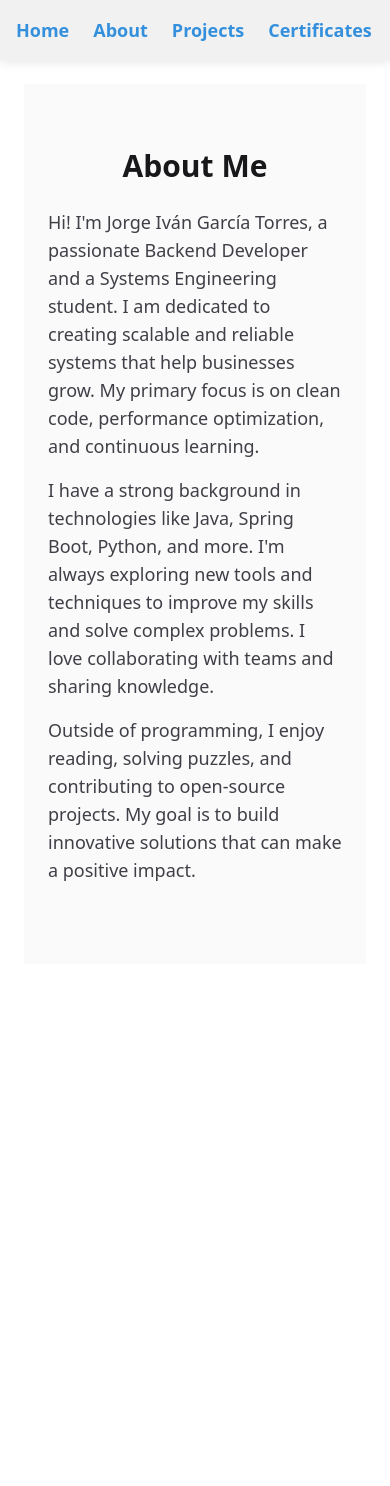
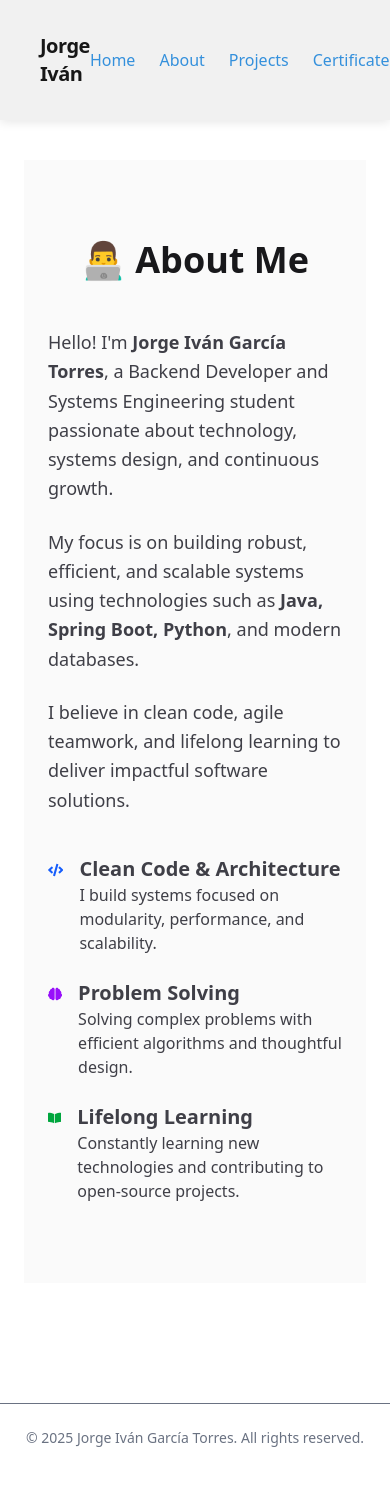
Before and after one commit to JorgeGarcia105/portafolio-react-next, a Next.js app: page /about in a window 390 px wide. Shown: the top 1486 px of the page. Before the commit the page ends 988 px from the top, so only its background shows below. Built offline with nearby package versions, Linux system fonts and the light colour scheme.

Commit message:
Mejora del diseño, implementacion de giro e imgen reversa, salta imagen con informacion del certificados

```diff
--- a/src/app/about/page.tsx
+++ b/src/app/about/page.tsx
@@ -1,24 +1,67 @@
 "use client";
+
+import { FaCode, FaBrain, FaBookOpen } from "react-icons/fa";
+import { motion } from "framer-motion";
 
 export default function About() {
   return (
-    <section id="about" className="py-16 px-6 lg:px-16 bg-zinc-50 dark:bg-zinc-900">
-      <h2 className="text-3xl lg:text-4xl font-bold text-center text-zinc-900 dark:text-zinc-100 mb-6">
-        About Me
-      </h2>
-      <div className="max-w-3xl mx-auto text-zinc-700 dark:text-zinc-300">
-        <p className="text-lg mb-4">
-          Hi! I'm Jorge Iván García Torres, a passionate Backend Developer and a Systems Engineering student. I am dedicated to creating scalable and
-          reliable systems that help businesses grow. My primary focus is on clean code, performance optimization, and continuous learning.
-        </p>
-        <p className="text-lg mb-4">
-          I have a strong background in technologies like Java, Spring Boot, Python, and more. I'm always exploring new tools and techniques to improve
-          my skills and solve complex problems. I love collaborating with teams and sharing knowledge.
-        </p>
-        <p className="text-lg mb-4">
-          Outside of programming, I enjoy reading, solving puzzles, and contributing to open-source projects. My goal is to build innovative solutions
-          that can make a positive impact.
-        </p>
+    <section id="about" className="py-20 px-6 lg:px-24 bg-zinc-50 dark:bg-zinc-900">
+      <motion.h2
+        initial={{ opacity: 0, y: -20 }}
+        whileInView={{ opacity: 1, y: 0 }}
+        transition={{ duration: 0.6 }}
+        className="text-4xl font-bold text-center text-zinc-900 dark:text-white mb-12"
+      >
+        👨‍💻 About Me
+      </motion.h2>
+
+      <div className="max-w-5xl mx-auto grid md:grid-cols-2 gap-10 text-zinc-700 dark:text-zinc-300">
+        <motion.div
+          initial={{ opacity: 0, x: -30 }}
+          whileInView={{ opacity: 1, x: 0 }}
+          transition={{ duration: 0.6 }}
+        >
+          <p className="text-lg mb-6 leading-relaxed">
+            Hello! I'm <strong>Jorge Iván García Torres</strong>, a Backend Developer and Systems Engineering student passionate about technology, systems design, and continuous growth.
+          </p>
+          <p className="text-lg mb-6 leading-relaxed">
+            My focus is on building robust, efficient, and scalable systems using technologies such as <strong>Java, Spring Boot, Python</strong>, and modern databases.
+          </p>
+          <p className="text-lg leading-relaxed">
+            I believe in clean code, agile teamwork, and lifelong learning to deliver impactful software solutions.
+          </p>
+        </motion.div>
+
+        <motion.div
+          initial={{ opacity: 0, x: 30 }}
+          whileInView={{ opacity: 1, x: 0 }}
+          transition={{ duration: 0.6 }}
+          className="flex flex-col gap-6"
+        >
+          <div className="flex items-start gap-4">
+            <FaCode className="text-3xl text-blue-600 dark:text-blue-400" />
+            <div>
+              <h3 className="text-xl font-semibold">Clean Code & Architecture</h3>
+              <p className="text-base">I build systems focused on modularity, performance, and scalability.</p>
+            </div>
+          </div>
+
+          <div className="flex items-start gap-4">
+            <FaBrain className="text-3xl text-purple-600 dark:text-purple-400" />
+            <div>
+              <h3 className="text-xl font-semibold">Problem Solving</h3>
+              <p className="text-base">Solving complex problems with efficient algorithms and thoughtful design.</p>
+            </div>
+          </div>
+
+          <div className="flex items-start gap-4">
+            <FaBookOpen className="text-3xl text-green-600 dark:text-green-400" />
+            <div>
+              <h3 className="text-xl font-semibold">Lifelong Learning</h3>
+              <p className="text-base">Constantly learning new technologies and contributing to open-source projects.</p>
+            </div>
+          </div>
+        </motion.div>
       </div>
     </section>
   );
--- a/src/app/contact/page.tsx
+++ b/src/app/contact/page.tsx
@@ -1,22 +1,69 @@
 "use client";
+
+import { Mail, Github, Linkedin, Instagram, Twitter } from "lucide-react";
+import { motion } from "framer-motion";
 
 export default function Contact() {
   return (
-    <section id="contact" className="py-16 px-6 lg:px-16 bg-zinc-50 dark:bg-zinc-900">
-      <h2 className="text-3xl lg:text-4xl font-bold text-center text-zinc-900 dark:text-zinc-100 mb-6">
-        Contact Me
-      </h2>
-      <div className="text-center">
-        <p className="text-lg text-zinc-700 dark:text-zinc-300 mb-6">
-          I'm always open to new opportunities, collaborations, or discussions. Feel free to reach out!
-        </p>
-        <a
+    <section
+      id="contact"
+      className="py-24 px-6 lg:px-16 bg-gradient-to-br from-blue-50 via-zinc-100 to-white dark:from-zinc-900 dark:via-zinc-800 dark:to-zinc-900"
+    >
+      <div className="max-w-3xl mx-auto text-center">
+        <motion.h2
+          className="text-4xl font-extrabold text-zinc-900 dark:text-white mb-4"
+          initial={{ opacity: 0, y: -30 }}
+          whileInView={{ opacity: 1, y: 0 }}
+          transition={{ duration: 0.6 }}
+        >
+          Let's Connect
+        </motion.h2>
+
+        <motion.p
+          className="text-lg text-zinc-600 dark:text-zinc-300 mb-10"
+          initial={{ opacity: 0 }}
+          whileInView={{ opacity: 1 }}
+          transition={{ delay: 0.2, duration: 0.6 }}
+        >
+          I'm always open to interesting ideas, tech talks, and creative collaborations. Feel free to drop a message!
+        </motion.p>
+
+        <motion.a
           href="mailto:jorgarciatorres@outlook.com"
-          className="inline-block bg-blue-600 text-white py-3 px-6 rounded-full shadow-lg hover:bg-blue-700 transition duration-300"
+          className="inline-flex items-center gap-2 bg-blue-600 text-white py-3 px-6 rounded-full shadow-xl hover:bg-blue-700 transition duration-300"
+          whileHover={{ scale: 1.05 }}
         >
-          Send Email
-        </a>
+          <Mail className="w-5 h-5" />
+          Contact Me
+        </motion.a>
+
+        <motion.div
+          className="flex justify-center gap-6 mt-10"
+          initial={{ opacity: 0 }}
+          whileInView={{ opacity: 1 }}
+          transition={{ delay: 0.4, duration: 0.6 }}
+        >
+          <SocialLink href="https://github.com/JorgeGarcia105" icon={<Github />} />
+          <SocialLink href="https://linkedin.com/in/JorgeGarcia105" icon={<Linkedin />} />
+          <SocialLink href="https://instagram.com/TU_USUARIO" icon={<Instagram />} />
+          <SocialLink href="https://twitter.com/TU_USUARIO" icon={<Twitter />} />
+        </motion.div>
       </div>
     </section>
   );
 }
+
+function SocialLink({ href, icon }: { href: string; icon: React.ReactNode }) {
+  return (
+    <a
+      href={href}
+      target="_blank"
+      rel="noopener noreferrer"
+      className="text-zinc-600 dark:text-zinc-300 hover:text-blue-600 dark:hover:text-white transition transform hover:scale-110"
+    >
+      <div className="p-3 rounded-full border border-zinc-300 dark:border-zinc-600 hover:shadow-md">
+        {icon}
+      </div>
+    </a>
+  );
+}
--- a/src/app/globals.css
+++ b/src/app/globals.css
@@ -1,67 +1,130 @@
-/* Importación de Tailwind */
+/* ============================
+   Importación de Tailwind y Plugins
+=============================== */
 @import "tailwindcss";
 @import "tw-animate-css";
 
+/* ============================
+   Variant personalizada para modo oscuro
+=============================== */
 @custom-variant dark (&:is(.dark *));
 
-/* Definición de variables globales para colores claros y oscuros */
+/* ============================
+   Variables globales (modo claro por defecto)
+=============================== */
 :root {
+  /* Colores base */
   --background-light: #ffffff;
   --foreground-light: #171717;
-
   --background-dark: #0a0a0a;
   --foreground-dark: #ededed;
 
-  --accent-light: #3490dc; /* Un color de acento para enlaces y botones */
-  --accent-dark: #61dafb; /* Acento en modo oscuro */
+  /* Acentos */
+  --accent-light: #3490dc;
+  --accent-dark: #61dafb;
 
-  --header-bg-light: #f1f1f1; /* Fondo claro para el encabezado */
-  --header-bg-dark: #333333;  /* Fondo oscuro para el encabezado */  --radius: 0.625rem;  --background: oklch(1 0 0);  --foreground: oklch(0.145 0 0);  --card: oklch(1 0 0);  --card-foreground: oklch(0.145 0 0);  --popover: oklch(1 0 0);  --popover-foreground: oklch(0.145 0 0);  --primary: oklch(0.205 0 0);  --primary-foreground: oklch(0.985 0 0);  --secondary: oklch(0.97 0 0);  --secondary-foreground: oklch(0.205 0 0);  --muted: oklch(0.97 0 0);  --muted-foreground: oklch(0.556 0 0);  --accent: oklch(0.97 0 0);  --accent-foreground: oklch(0.205 0 0);  --destructive: oklch(0.577 0.245 27.325);  --border: oklch(0.922 0 0);  --input: oklch(0.922 0 0);  --ring: oklch(0.708 0 0);  --chart-1: oklch(0.646 0.222 41.116);  --chart-2: oklch(0.6 0.118 184.704);  --chart-3: oklch(0.398 0.07 227.392);  --chart-4: oklch(0.828 0.189 84.429);  --chart-5: oklch(0.769 0.188 70.08);  --sidebar: oklch(0.985 0 0);  --sidebar-foreground: oklch(0.145 0 0);  --sidebar-primary: oklch(0.205 0 0);  --sidebar-primary-foreground: oklch(0.985 0 0);  --sidebar-accent: oklch(0.97 0 0);  --sidebar-accent-foreground: oklch(0.205 0 0);  --sidebar-border: oklch(0.922 0 0);  --sidebar-ring: oklch(0.708 0 0);
+  /* Header */
+  --header-bg-light: #f1f1f1;
+  --header-bg-dark: #333333;
+
+  /* Radius base */
+  --radius: 0.625rem;
+
+  /* Paleta OKLCH (modo claro) */
+  --background: oklch(1 0 0);
+  --foreground: oklch(0.145 0 0);
+  --card: oklch(1 0 0);
+  --card-foreground: oklch(0.145 0 0);
+  --popover: oklch(1 0 0);
+  --popover-foreground: oklch(0.145 0 0);
+  --primary: oklch(0.205 0 0);
+  --primary-foreground: oklch(0.985 0 0);
+  --secondary: oklch(0.97 0 0);
+  --secondary-foreground: oklch(0.205 0 0);
+  --muted: oklch(0.97 0 0);
+  --muted-foreground: oklch(0.556 0 0);
+  --accent: oklch(0.97 0 0);
+  --accent-foreground: oklch(0.205 0 0);
+  --destructive: oklch(0.577 0.245 27.325);
+  --border: oklch(0.922 0 0);
+  --input: oklch(0.922 0 0);
+  --ring: oklch(0.708 0 0);
+
+  /* Colores para gráficos */
+  --chart-1: oklch(0.646 0.222 41.116);
+  --chart-2: oklch(0.6 0.118 184.704);
+  --chart-3: oklch(0.398 0.07 227.392);
+  --chart-4: oklch(0.828 0.189 84.429);
+  --chart-5: oklch(0.769 0.188 70.08);
+
+  /* Sidebar */
+  --sidebar: oklch(0.985 0 0);
+  --sidebar-foreground: oklch(0.145 0 0);
+  --sidebar-primary: oklch(0.205 0 0);
+  --sidebar-primary-foreground: oklch(0.985 0 0);
+  --sidebar-accent: oklch(0.97 0 0);
+  --sidebar-accent-foreground: oklch(0.205 0 0);
+  --sidebar-border: oklch(0.922 0 0);
+  --sidebar-ring: oklch(0.708 0 0);
 }
 
-/* Establecer variables CSS globales para el tema predeterminado (claro) */
+/* ============================
+   Tema por defecto (modo claro)
+=============================== */
 @theme inline {
   --color-background: var(--background-light);
   --color-foreground: var(--foreground-light);
   --color-accent: var(--accent-light);
   --color-header-bg: var(--header-bg-light);
+
+  /* Tipografías */
   --font-sans: var(--font-geist-sans);
   --font-mono: var(--font-geist-mono);
+
+  /* Variables reutilizables */
+  --color-card: var(--card);
+  --color-card-foreground: var(--card-foreground);
+  --color-popover: var(--popover);
+  --color-popover-foreground: var(--popover-foreground);
+  --color-primary: var(--primary);
+  --color-primary-foreground: var(--primary-foreground);
+  --color-secondary: var(--secondary);
+  --color-secondary-foreground: var(--secondary-foreground);
+  --color-muted: var(--muted);
+  --color-muted-foreground: var(--muted-foreground);
+  --color-accent-foreground: var(--accent-foreground);
+  --color-destructive: var(--destructive);
+  --color-border: var(--border);
+  --color-input: var(--input);
+  --color-ring: var(--ring);
+
+  /* Sidebar */
+  --color-sidebar: var(--sidebar);
+  --color-sidebar-foreground: var(--sidebar-foreground);
+  --color-sidebar-primary: var(--sidebar-primary);
+  --color-sidebar-primary-foreground: var(--sidebar-primary-foreground);
+  --color-sidebar-accent: var(--sidebar-accent);
+  --color-sidebar-accent-foreground: var(--sidebar-accent-foreground);
+  --color-sidebar-border: var(--sidebar-border);
   --color-sidebar-ring: var(--sidebar-ring);
-  --color-sidebar-border: var(--sidebar-border);
-  --color-sidebar-accent-foreground: var(--sidebar-accent-foreground);
-  --color-sidebar-accent: var(--sidebar-accent);
-  --color-sidebar-primary-foreground: var(--sidebar-primary-foreground);
-  --color-sidebar-primary: var(--sidebar-primary);
-  --color-sidebar-foreground: var(--sidebar-foreground);
-  --color-sidebar: var(--sidebar);
+
+  /* Gráficos */
+  --color-chart-1: var(--chart-1);
+  --color-chart-2: var(--chart-2);
+  --color-chart-3: var(--chart-3);
+  --color-chart-4: var(--chart-4);
   --color-chart-5: var(--chart-5);
-  --color-chart-4: var(--chart-4);
-  --color-chart-3: var(--chart-3);
-  --color-chart-2: var(--chart-2);
-  --color-chart-1: var(--chart-1);
-  --color-ring: var(--ring);
-  --color-input: var(--input);
-  --color-border: var(--border);
-  --color-destructive: var(--destructive);
-  --color-accent-foreground: var(--accent-foreground);
-  --color-muted-foreground: var(--muted-foreground);
-  --color-muted: var(--muted);
-  --color-secondary-foreground: var(--secondary-foreground);
-  --color-secondary: var(--secondary);
-  --color-primary-foreground: var(--primary-foreground);
-  --color-primary: var(--primary);
-  --color-popover-foreground: var(--popover-foreground);
-  --color-popover: var(--popover);
-  --color-card-foreground: var(--card-foreground);
-  --color-card: var(--card);
+
+  /* Bordes */
   --radius-sm: calc(var(--radius) - 4px);
   --radius-md: calc(var(--radius) - 2px);
   --radius-lg: var(--radius);
   --radius-xl: calc(var(--radius) + 4px);
 }
 
-/* Establecer las variables cuando el usuario prefiera el modo oscuro */
+/* ============================
+   Adaptación a modo oscuro por sistema
+=============================== */
 @media (prefers-color-scheme: dark) {
   :root {
     --color-background: var(--background-dark);
@@ -71,15 +134,16 @@
   }
 }
 
-/* Estilos generales de la página */
+/* ============================
+   Estilos globales
+=============================== */
 body {
   background-color: var(--color-background);
   color: var(--color-foreground);
-  font-family: var(--font-sans), Arial, Helvetica, sans-serif;
+  font-family: var(--font-sans), Arial, sans-serif;
   transition: background-color 0.3s ease, color 0.3s ease;
 }
 
-/* Estilos del encabezado */
 header {
   background-color: var(--color-header-bg);
   color: var(--color-foreground);
@@ -88,17 +152,18 @@ header {
   transition: background-color 0.3s ease;
 }
 
-/* Links */
 a {
   color: var(--color-accent);
   transition: color 0.3s ease;
 }
 
 a:hover {
-  color: var(--color-foreground); /* Cambiar a color de texto en hover */
+  color: var(--color-foreground);
 }
 
-/* Estilo de tarjetas de proyectos o componentes con fondo y sombra */
+/* ============================
+   Componentes: Tarjetas
+=============================== */
 .card {
   background-color: var(--color-background);
   color: var(--color-foreground);
@@ -112,7 +177,9 @@ a:hover {
   color: var(--color-background);
 }
 
-/* Modo oscuro: estilo para tarjetas, enlaces, etc. */
+/* ============================
+   Modo oscuro forzado vía clase
+=============================== */
 [data-theme="dark"] .card {
   background-color: var(--background-dark);
   color: var(--foreground-dark);
@@ -123,48 +190,12 @@ a:hover {
 }
 
 [data-theme="dark"] a:hover {
-  color: var(--foreground-dark); /* Hover en modo oscuro */
+  color: var(--foreground-dark);
 }
 
-.dark {
-  --background: oklch(0.145 0 0);
-  --foreground: oklch(0.985 0 0);
-  --card: oklch(0.205 0 0);
-  --card-foreground: oklch(0.985 0 0);
-  --popover: oklch(0.205 0 0);
-  --popover-foreground: oklch(0.985 0 0);
-  --primary: oklch(0.922 0 0);
-  --primary-foreground: oklch(0.205 0 0);
-  --secondary: oklch(0.269 0 0);
-  --secondary-foreground: oklch(0.985 0 0);
-  --muted: oklch(0.269 0 0);
-  --muted-foreground: oklch(0.708 0 0);
-  --accent: oklch(0.269 0 0);
-  --accent-foreground: oklch(0.985 0 0);
-  --destructive: oklch(0.704 0.191 22.216);
-  --border: oklch(1 0 0 / 10%);
-  --input: oklch(1 0 0 / 15%);
-  --ring: oklch(0.556 0 0);
-  --chart-1: oklch(0.488 0.243 264.376);
-  --chart-2: oklch(0.696 0.17 162.48);
-  --chart-3: oklch(0.769 0.188 70.08);
-  --chart-4: oklch(0.627 0.265 303.9);
-  --chart-5: oklch(0.645 0.246 16.439);
-  --sidebar: oklch(0.205 0 0);
-  --sidebar-foreground: oklch(0.985 0 0);
-  --sidebar-primary: oklch(0.488 0.243 264.376);
-  --sidebar-primary-foreground: oklch(0.985 0 0);
-  --sidebar-accent: oklch(0.269 0 0);
-  --sidebar-accent-foreground: oklch(0.985 0 0);
-  --sidebar-border: oklch(1 0 0 / 10%);
-  --sidebar-ring: oklch(0.556 0 0);
+/*===============================
+   Voltear elementos
+=============================== */
+.backface-hidden {
+  backface-visibility: hidden;
 }
-
-@layer base {
-  * {
-    @apply border-border outline-ring/50;
-  }
-  body {
-    @apply bg-background text-foreground;
-  }
-}
--- a/src/app/layout.tsx
+++ b/src/app/layout.tsx
@@ -6,16 +6,18 @@ import "./globals.css";
 const geistSans = Geist({
   variable: "--font-geist-sans",
   subsets: ["latin"],
+  display: "swap",
 });
 
 const geistMono = Geist_Mono({
   variable: "--font-geist-mono",
   subsets: ["latin"],
+  display: "swap",
 });
 
 export const metadata: Metadata = {
   title: "Jorge Iván | Portfolio",
-  description: "Backend and Full Stack Developer",
+  description: "Backend and Full Stack Developer showcasing projects and certificates.",
 };
 
 export default function RootLayout({
@@ -24,20 +26,31 @@ export default function RootLayout({
   children: React.ReactNode;
 }>) {
   return (
-    <html lang="en">
+    <html lang="en" className="scroll-smooth">
       <body
-        className={`${geistSans.variable} ${geistMono.variable} antialiased bg-white text-gray-800`}
+        className={`${geistSans.variable} ${geistMono.variable} antialiased bg-white text-gray-900 dark:bg-zinc-900 dark:text-white`}
       >
-        <header className="p-4 shadow-md sticky top-0 bg-white z-10">
-          <nav className="flex gap-6 font-semibold text-lg">
-            <Link href="/">Home</Link>
-            <Link href="/about">About</Link>
-            <Link href="/projects">Projects</Link>
-            <Link href="/certificates">Certificates</Link>
-            <Link href="/contact">Contact</Link>
+        {/* Header fijo con fondo borroso */}
+        <header className="sticky top-0 z-20 w-full bg-white/70 dark:bg-zinc-900/70 backdrop-blur-md shadow-sm">
+          <nav className="max-w-7xl mx-auto px-6 py-4 flex items-center justify-between">
+            <div className="text-xl font-bold tracking-tight">Jorge Iván</div>
+            <div className="flex gap-6 font-medium text-base">
+              <Link href="/" className="hover:text-blue-600 transition">Home</Link>
+              <Link href="/about" className="hover:text-blue-600 transition">About</Link>
+              <Link href="/projects" className="hover:text-blue-600 transition">Projects</Link>
+              <Link href="/certificates" className="hover:text-blue-600 transition">Certificates</Link>
+              <Link href="/contact" className="hover:text-blue-600 transition">Contact</Link>
+            </div>
           </nav>
         </header>
-        <main className="p-6">{children}</main>
+
+        {/* Contenido principal */}
+        <main className="max-w-7xl mx-auto px-6 py-10">{children}</main>
+
+        {/* Footer opcional */}
+        <footer className="mt-20 border-t pt-6 pb-10 text-center text-sm text-gray-500 dark:text-gray-400">
+          © {new Date().getFullYear()} Jorge Iván García Torres. All rights reserved.
+        </footer>
       </body>
     </html>
   );
--- a/src/components/Hero.tsx
+++ b/src/components/Hero.tsx
@@ -1,59 +1,113 @@
 "use client";
+
 import { Button } from "@/components/ui/button";
-import { Download, Mail } from "lucide-react";
+import { Download, Mail, Eye } from "lucide-react";
+import { motion } from "framer-motion";
 import Image from "next/image";
+import Link from "next/link";
 
 export default function Hero() {
   return (
-    <section className="flex flex-col-reverse lg:flex-row items-center justify-between gap-8 py-12 px-6 lg:px-16">
-      {/* Texto */}
-      <div className="text-center lg:text-left max-w-xl">
-        <h1 className="text-4xl lg:text-5xl font-extrabold mb-4 text-zinc-900 dark:text-zinc-100">
+    <section className="flex flex-col-reverse lg:flex-row items-center justify-between gap-12 py-20 px-6 lg:px-24 bg-zinc-50 dark:bg-zinc-900">
+
+      {/* Sección de texto principal */}
+      <motion.div
+        initial={{ opacity: 0, y: 20 }}
+        whileInView={{ opacity: 1, y: 0 }}
+        transition={{ duration: 0.6, ease: "easeOut" }}
+        viewport={{ once: true }}
+        className="text-center lg:text-left max-w-2xl"
+      >
+        <h1 className="text-5xl lg:text-6xl font-extrabold text-zinc-900 dark:text-white mb-4">
           Jorge Iván García Torres
         </h1>
-        <h2 className="text-xl lg:text-2xl font-medium text-zinc-600 dark:text-zinc-400 mb-4">
-          Backend Developer | Systems Engineering Student
+        <h2 className="text-2xl lg:text-3xl font-semibold text-blue-600 dark:text-blue-400 mb-6">
+          Backend Developer · Systems Engineering Student
         </h2>
-        <p className="text-base lg:text-lg text-zinc-700 dark:text-zinc-300 mb-6">
-          I build scalable and reliable backend systems using Java, Spring Boot,
-          Python, Docker, and more. Passionate about learning, clean code, and
-          creating innovative solutions.
+        <p className="text-lg lg:text-xl text-zinc-700 dark:text-zinc-300 leading-relaxed mb-8">
+          Discover my certifications and skills in <strong>Java, Spring Boot, PostgreSQL, React</strong> and more. I build robust APIs and systems with <em>clean code</em> and modern architecture.
         </p>
 
-        {/* Botones */}
+        {/* Botones de acción */}
         <div className="flex flex-col sm:flex-row gap-4 justify-center lg:justify-start">
           <Button
             asChild
-            className="gap-2 bg-blue-600 text-white hover:bg-blue-700 transition duration-300"
+            className="gap-2 bg-blue-600 text-white hover:bg-blue-700 shadow-md hover:shadow-lg transition-all duration-300"
           >
-            <a href="/docs/CV_Jorge_Garcia.pdf" download>
+            <a href="/docs/CV_Jorge_Garcia.pdf" download aria-label="Download CV">
               <Download className="w-5 h-5" />
               Download CV
             </a>
           </Button>
+
           <Button
             asChild
             variant="outline"
-            className="gap-2 text-blue-600 border-blue-600 hover:bg-blue-600 hover:text-white transition duration-300"
+            className="gap-2 text-blue-600 border-blue-600 hover:bg-blue-600 hover:text-white transition-all duration-300"
           >
-            <a href="mailto:jorgarciatorres@outlook.com">
+            <a href="mailto:jorgarciatorres@outlook.com" aria-label="Contact Jorge via email">
               <Mail className="w-5 h-5" />
               Contact Me
             </a>
           </Button>
         </div>
-      </div>
+      </motion.div>
 
-      {/* Imagen */}
-      <div className="w-48 h-48 sm:w-64 sm:h-64 rounded-full overflow-hidden relative border-4 border-zinc-200 dark:border-zinc-800 shadow-xl transform transition duration-300 hover:scale-105">
-        <Image
-          src="/images/avatar.png"
-          alt="Jorge Iván García Torres"
-          fill
-          className="object-cover"
-          priority
-        />
-      </div>
+      {/* Flip card interactiva con certificado */}
+      <motion.div
+        initial={{ opacity: 0, scale: 0.95 }}
+        whileInView={{ opacity: 1, scale: 1 }}
+        transition={{ duration: 0.6, ease: "easeOut" }}
+        viewport={{ once: true }}
+        className="w-64 h-96 perspective"
+      >
+        <div className="relative w-full h-full transform-style-preserve-3d transition-transform duration-700 hover:rotate-y-180">
+
+          {/* Cara frontal: avatar o certificado */}
+          <div className="absolute w-full h-full backface-hidden rounded-2xl shadow-xl overflow-hidden border-2 border-blue-200 dark:border-blue-800">
+            <Image
+              src="/images/avatar.png"
+              alt="Avatar or certificate preview"
+              fill
+              className="object-cover"
+              sizes="256px"
+            />
+          </div>
+
+          {/* Cara trasera: información del certificado */}
+          <div className="absolute w-full h-full rotate-y-180 backface-hidden bg-white dark:bg-zinc-800 rounded-2xl p-6 flex flex-col justify-between border-2 border-blue-200 dark:border-blue-800 shadow-xl">
+            <div>
+              <h3 className="text-lg font-bold text-blue-600 dark:text-blue-400">
+                Certificado: Backend con Spring Boot
+              </h3>
+              <p className="text-sm text-zinc-700 dark:text-zinc-300 mt-2">
+                Formación en desarrollo backend moderno con Spring Boot, API REST, JPA y PostgreSQL. Incluye despliegue en la nube y pruebas automatizadas.
+              </p>
+            </div>
+
+            <div className="flex gap-3 mt-4">
+              <Button asChild className="gap-2 text-white bg-blue-600 hover:bg-blue-700">
+                <a
+                  href="/docs/Certificado_Backend.pdf"
+                  target="_blank"
+                  rel="noopener noreferrer"
+                  aria-label="View backend certification"
+                >
+                  <Eye className="w-4 h-4" />
+                  Ver PDF
+                </a>
+              </Button>
+
+              <Button asChild variant="outline" className="gap-2">
+                <a href="/docs/Certificado_Backend.pdf" download aria-label="Download backend certification">
+                  <Download className="w-4 h-4" />
+                  Descargar
+                </a>
+              </Button>
+            </div>
+          </div>
+        </div>
+      </motion.div>
     </section>
   );
 }
```
Also changed, not shown: src/app/certificates/page.tsx (+63 -10 lines).
